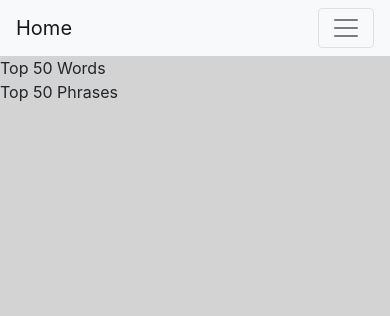
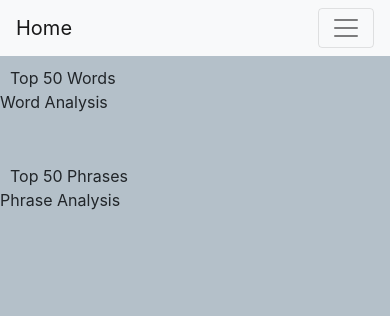
Before and after one commit to emilou1981/Trump_Tweets_Project, a Flask app: page /bubble_word in a window 390 px wide. Shown: the top 316 px of the page. Run offline with Flask 2, Linux system fonts and the light colour scheme; parts of the project's set-up code (start-up, migrations or seed data) failed here and were passed over; some libraries are stand-ins or nearby versions.

Commit message:
css changes

```diff
--- a/flaskDeploy/static/css/style.css
+++ b/flaskDeploy/static/css/style.css
@@ -12,7 +12,7 @@ table.dataTable thead .sorting_desc_disabled:before {
 }
 
 body {
-    background-color: lightgray;
+    background-color: rgb(180, 192, 201);
 }
 
 .page_header {
@@ -65,3 +65,16 @@ body {
 .giphy2 {
     margin-left: 3px;
 }
+
+.bubble {
+    margin-left:10px;
+    margin-top:10px;
+
+}
+.sent-table {
+    margin:8px;
+}
+
+.market-viz {
+    margin:8px;
+}
--- a/flaskDeploy/templates/bubble_word.html
+++ b/flaskDeploy/templates/bubble_word.html
@@ -34,15 +34,27 @@
     <!-- Start coding here -->
 
     <div id="tooltip" class="hidden"></div>
+    <div class="row">
+        <div class="col-md-7 col-sm-7" class="bubble">
+            <div id='word_buble_header' class="bubble">Top 50 Words</div>
+            <div id='wordbubble_chart'></div>
+        </div>
+        <div class="col-md-5 col-sm-5">
+            <p>Word Analysis</p>
+        </div>
+    </div>
 
-    <div id='word_buble_header'>Top 50 Words</div>
-    <div id='wordbubble_chart'></div>
+    <br>
 
-
-
-    <div id='phrase_buble_header'>Top 50 Phrases</div>
+    <div class="row">
+        <div class="col-md-7 col-sm-7" class="bubble">
+    <div id='phrase_buble_header' class="bubble">Top 50 Phrases</div>
     <div id='phrasebubble_chart'></div>
-
+        </div>
+        <div class="col-md-5 col-sm-5">
+            <p> Phrase Analysis</p>
+        </div>
+    </div>
 </div>
 <script type="text/javascript">
     w3.includeHTML();
```
Also changed, not shown: flaskDeploy/templates/market_impact.html (+11 -5 lines), flaskDeploy/templates/sentiment.html (+14 -8 lines).
